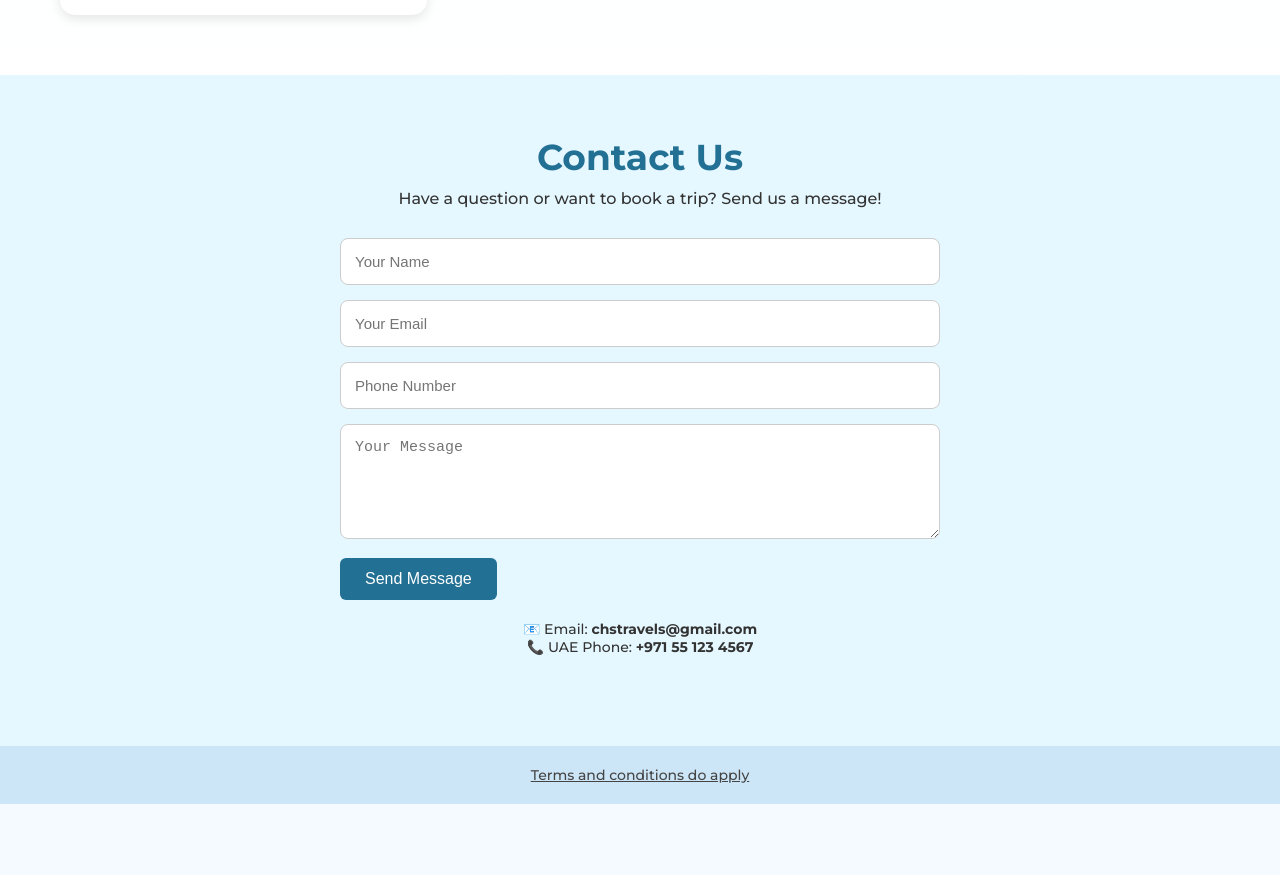
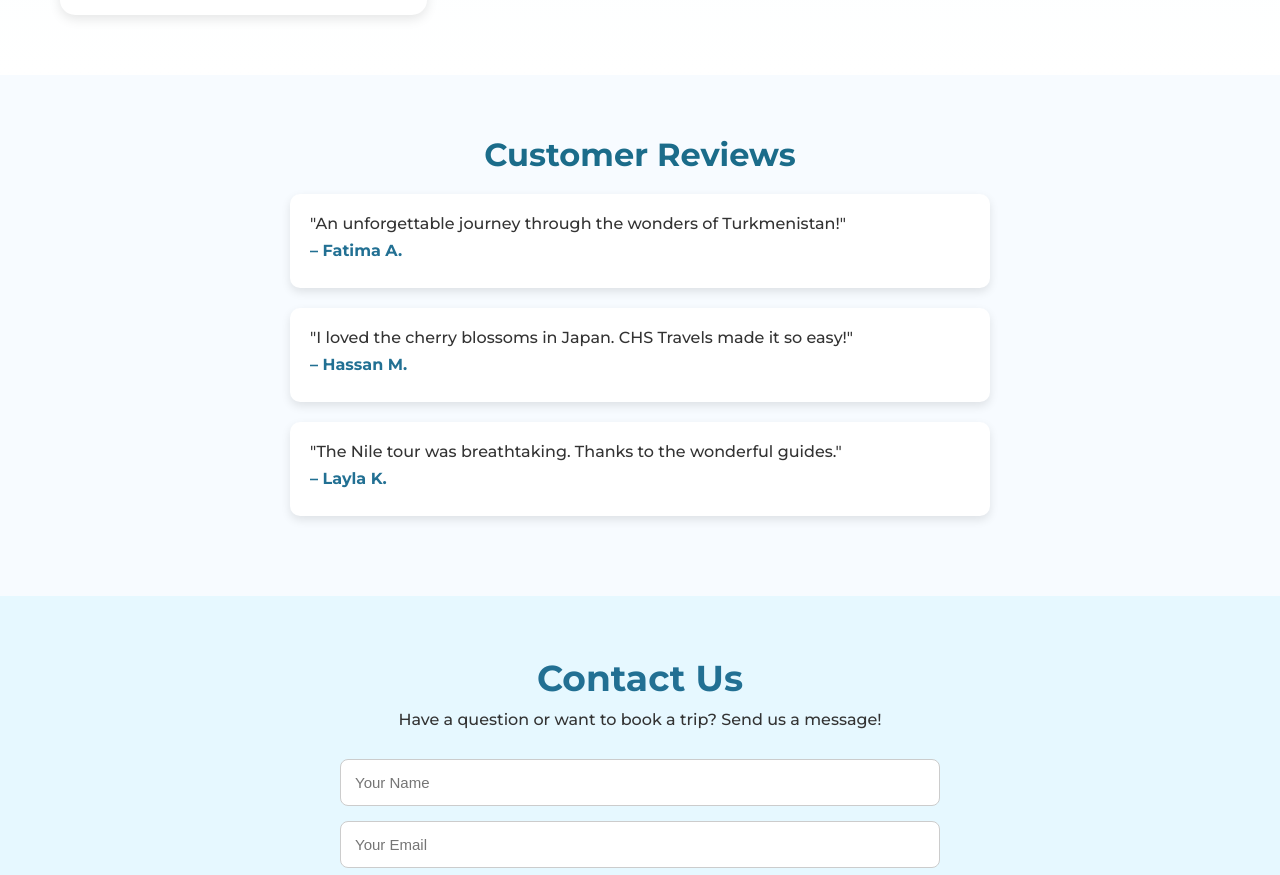
Before and after one commit to sm-rayyan/Chs-Travel, a plain HTML site: page index.html in a window 1280 px wide. Shown: the part 1144-2019 px from the top of the page. Before the commit the page ends 1948 px from the top, so only its background shows below. Drawn offline with Linux system fonts and the light colour scheme.

Commit message:
Update index.html

```diff
--- a/index.html
+++ b/index.html
@@ -32,7 +32,6 @@
       font-size: 20px;
     }
 
-    /* Login styles */
     .login-container {
       position: absolute;
       top: 20px;
@@ -78,7 +77,6 @@
       display: block;
     }
 
-    /* Keep your existing styles unchanged below */
     .search-section {
       text-align: center;
       padding: 40px 20px;
@@ -222,6 +220,38 @@
       background-color: #1b5f75;
     }
 
+    .reviews-section {
+      padding: 60px 20px;
+      background: #f7fbff;
+      text-align: center;
+    }
+
+    .reviews-section h2 {
+      font-size: 32px;
+      color: #1b6c8a;
+      margin-bottom: 20px;
+    }
+
+    .review {
+      background: white;
+      margin: 20px auto;
+      max-width: 700px;
+      padding: 20px;
+      border-radius: 10px;
+      box-shadow: 0 4px 10px rgba(0,0,0,0.1);
+      text-align: left;
+    }
+
+    .review p {
+      font-size: 16px;
+      margin-bottom: 8px;
+    }
+
+    .review .name {
+      font-weight: bold;
+      color: #227093;
+    }
+
     .footer {
       text-align: center;
       font-size: 14px;
@@ -253,7 +283,6 @@
 <div class="main">
   <div class="tours" id="tourList">
 
-    <!-- Turkmenistan -->
     <div class="tour-card">
       <img src="https://th.bing.com/th/id/R.1fbc0b292bf6cc50ab4df02bd6750baa?rik=%2fFzIHmn6kC6Ncw&riu=http%3a%2f%2f4.bp.blogspot.com%2f-r3xthHBfV5c%2fT1EIRXHZx1I%2fAAAAAAAAAdI%2fnzyWF3Gtazk%2fs1600%2fturkmenistan1.jpg&ehk=MNnB7tUB84RJ0hsQshF7No%2fXjthw0Nb2jSIayz9WDos%3d&risl=&pid=ImgRaw&r=0" alt="Turkmenistan" />
       <div class="tour-card-content">
@@ -263,7 +292,6 @@
       </div>
     </div>
 
-    <!-- Japan -->
     <div class="tour-card">
       <img src="https://i.pinimg.com/originals/a4/36/c7/a436c75004bdc5074ba36e3e82139bb4.jpg" alt="Japan" />
       <div class="tour-card-content">
@@ -273,7 +301,6 @@
       </div>
     </div>
 
-    <!-- Egypt -->
     <div class="tour-card">
       <img src="https://www.indy100.com/media-library/discovery-in-the-river-nile-s-evolution-reveals-why-ancient-egypt-was-so-prosperous.jpg?id=52433732&width=1245&height=700&quality=85&coordinates=0%2C65%2C0%2C66" alt="Egypt" />
       <div class="tour-card-content">
@@ -283,7 +310,6 @@
       </div>
     </div>
 
-    <!-- Italy -->
     <div class="tour-card">
       <img src="https://th.bing.com/th/id/OIP.gULU0gkr7641CjEZlQN2FAHaEo?cb=iwp2&rs=1&pid=ImgDetMain" alt="Italy" />
       <div class="tour-card-content">
@@ -296,10 +322,25 @@
   </div>
 </div>
 
+<div class="reviews-section">
+  <h2>Customer Reviews</h2>
+  <div class="review">
+    <p>"An unforgettable journey through the wonders of Turkmenistan!"</p>
+    <p class="name">– Fatima A.</p>
+  </div>
+  <div class="review">
+    <p>"I loved the cherry blossoms in Japan. CHS Travels made it so easy!"</p>
+    <p class="name">– Hassan M.</p>
+  </div>
+  <div class="review">
+    <p>"The Nile tour was breathtaking. Thanks to the wonderful guides."</p>
+    <p class="name">– Layla K.</p>
+  </div>
+</div>
+
 <div class="contact-section" id="contact">
   <h2>Contact Us</h2>
   <p>Have a question or want to book a trip? Send us a message!</p>
-
   <form>
     <input type="text" placeholder="Your Name" required />
     <input type="email" placeholder="Your Email" required />
@@ -307,7 +348,6 @@
     <textarea rows="5" placeholder="Your Message" required></textarea>
     <button type="submit">Send Message</button>
   </form>
-
   <p style="margin-top: 20px; font-size: 14px;">
     📧 Email: <strong>chstravels@gmail.com</strong><br />
     📞 UAE Phone: <strong>+971 55 123 4567</strong>
```
